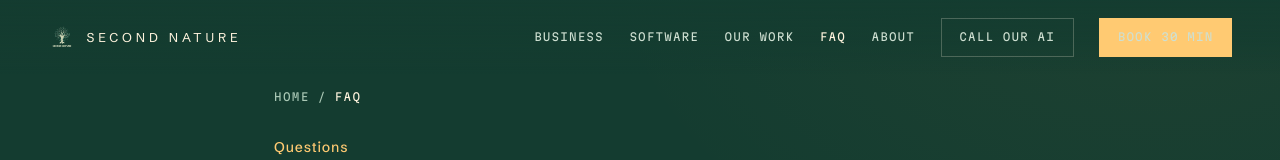
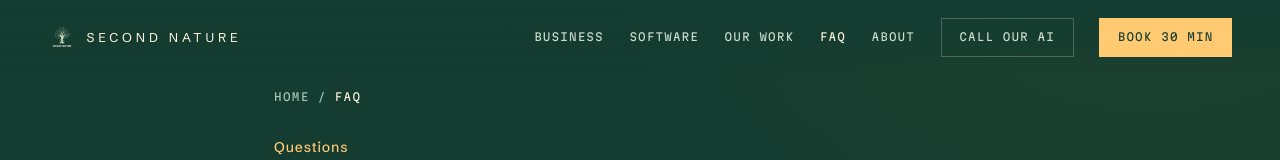
Before and after one commit to mlamarfinley/second-nature-website, a React (Vite) app: page /faq in a window 1280 px wide. Shown: the top 160 px of the page. Built offline with nearby package versions, Linux system fonts and the light colour scheme.

Commit message:
Ensure dark text on amber navigation button

```diff
--- a/src/index.css
+++ b/src/index.css
@@ -1080,3 +1080,6 @@ main:focus { outline: none; }
 .cta-button-agent:hover, .topnav-links .topnav-cta-book:hover { background: #FFDA97; color: #143C30; border-color: #FFDA97; }
 
 .hero-actions a { text-shadow: none; }
+
+/* Legacy nav colors use !important; keep amber buttons legible. */
+.topnav-links .topnav-cta-book, .topnav-links .topnav-cta-book:hover { color: #143C30 !important; }
```
Also changed, not shown: 15 other files (tests, documents, lock files or other folders).
